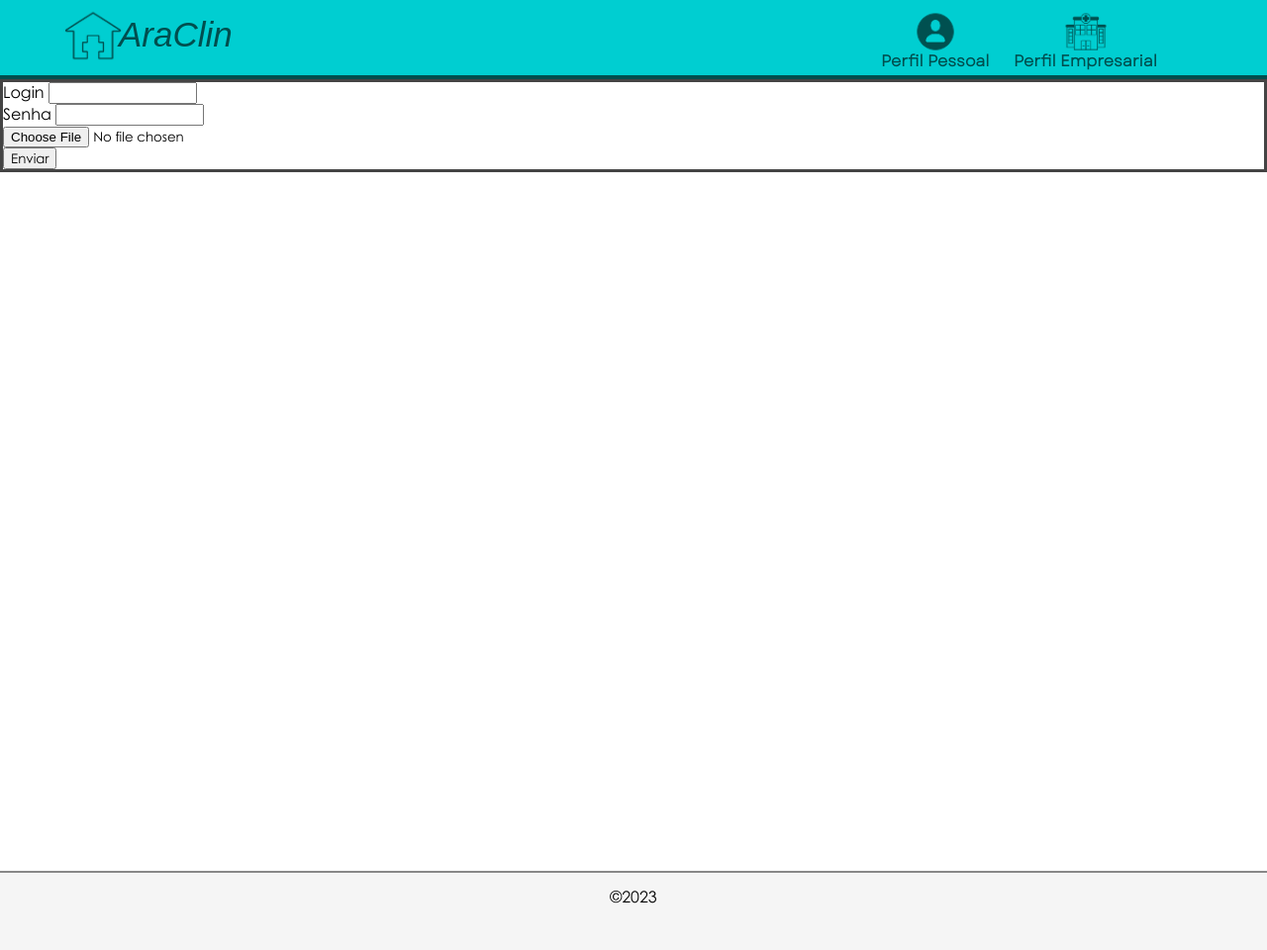
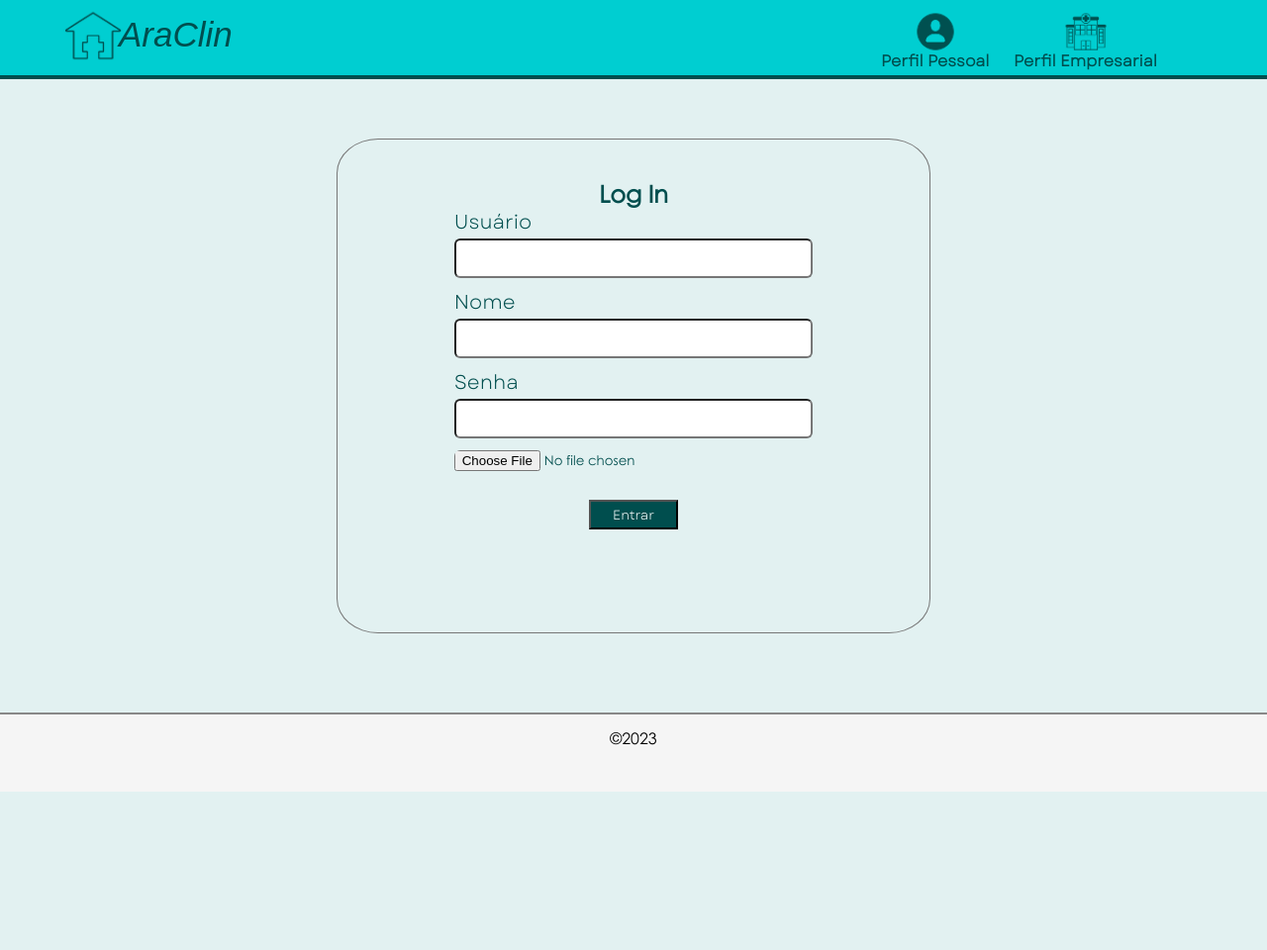
Before and after one commit to vertplay/integrador, a CodeIgniter 4 app: the page made by app/Views/user/login.php in a window 1280 px wide. Shown: the whole page at 99% size. After the commit the page ends 800 px from the top, so only its background shows below. Run offline with PHP 8.4 and a stand-in for CodeIgniter, Linux system fonts and the light colour scheme; the template is opened without the code that fills it, so the values that code supplies are empty; some libraries are stand-ins or nearby versions; some web fonts are replaced.

Commit message:
página de login

```diff
--- a/app/Controllers/Home.php
+++ b/app/Controllers/Home.php
@@ -17,9 +17,6 @@ class Home extends BaseController
 
 	}
 
-	public function list(){
-
-	}
 
 	//página de usuario/perfil
 	public function user($id){
--- a/app/Views/user/login.php
+++ b/app/Views/user/login.php
@@ -2,14 +2,17 @@
 
 	<?=$this->section('content')?>
 
-        <div class="menu-block" id="menu-block-user">
+        <div class="login-form formularios">
+            <h2>Log In</h2>
 			<form action="<?=base_url('login')?>" method="POST" enctype="multipart/form-data">
-                <label for="login">Login</label>
+                <label for="login">Usuário</label><br>
                     <input type="text" name="login" id="login" required><br>
-                <label for="senha">Senha</label>
+                <label for="nome">Nome</label><br>
+                    <input type="text" name="nome" id="nome" required><br>
+                <label for="senha">Senha</label><br>
                     <input type="password" name="senha" id="senha" required><br>
                     <input type="file" name="arquivo" required><br>
-                <button type="submit" name="registrar">Enviar</button>
+                <button type="submit" name="registrar">Entrar</button>
 	    	</form>
 		</div>
 
--- a/public/css/green.css
+++ b/public/css/green.css
@@ -1,12 +1,7 @@
 :root{
 	--menu-color:#00CED1;
 }
-body{
-	background:#ffffff;
-	background:var(--menu-color);
-	/*background-image:url("../img/bg-light.png");*/
-	/*background-attachment:fixed;*/
-}
+
 /*-----------------------MENU-----------------------------*/
 
 .menu-block{/*BOTÂO(CLICK) -> BLOCO DE MENU*/
--- a/public/css/structure.css
+++ b/public/css/structure.css
@@ -9,6 +9,7 @@
 :root{
 	--menu-color:#00CED1;
 	--menu-heigth:80px;
+	--background-color:#e2f1f1;
 }
 *{
 	margin:0;
@@ -28,6 +29,7 @@ i{
 }
 body{
 	max-width:100%;
+	background-color:var(--background-color);
 }
 /*-----------------index---------------------------------*/
 #index-center{
@@ -155,6 +157,7 @@ body{
 	font-size:20px;
 	color:#333333;
 	border-color: #555555;
+	background-color:var(--background-color);
 	background-image:url('../img/search-black.png');
 	background-size:36px 36px;
 	background-position:0px 9px;
@@ -162,7 +165,7 @@ body{
 
 }
 ::placeholder{
-color:#444444;
+	color:#444444;
 }
 
 /*---------------------BLOCO CENTRAL------------------------*/
@@ -170,10 +173,9 @@ color:#444444;
 	float:left;
 	width:100%;
 	margin-top:var(--menu-heigth);
-	background-color:#ffffff;
 	/*width:80%;
 	margin:55px 10% 5px 10%;*/
-	min-height:100vh;
+	min-height:calc(100vh - 160px);
 	border-width:0px;
 }
 .container-blocks{
@@ -183,9 +185,9 @@ color:#444444;
 	margin:15px;
 	border-width:2px;
 	transition:0.3s;
-	background:#666666;
+	background:var(--background-color);
 	border-style:solid;
-	border-color:#ffffff;
+	border-color:var(--background-color);
 	/*box-shadow: 0px 0px 4px 3px #666666;*/
 }
 	@media (min-width:840px){
@@ -205,6 +207,7 @@ color:#444444;
 	border-color:#004e4e;
 }
 	.container-blocks:hover > .container-block-text{
+		text-decoration:underline;
 		color:#000000;
 	}
 .container-blocks img{
@@ -217,6 +220,7 @@ color:#444444;
 	word-wrap: break-word;
 	text-transform:uppercase;
 	text-align:justify;
+	font-weight:bold;
 	text-indent:15%;
 	font-family:"garet";
 	font-size:17px;
@@ -239,6 +243,7 @@ color:#444444;
 	margin-bottom:0;
 	font-size:14px;
 	font-family:"garet";
+	font-weight:normal;
 }
 .container-block-text2{
 	position:relative;
@@ -365,136 +370,48 @@ color:#444444;
 	font-size:40px;
 	line-height:68%;
 }
-/*-----------------------PLAY-BAR----------------------------*/
-#play-bar{
-	position:fixed;
-	bottom:0;
-	padding:0;
-	left:0;
-	line-height:80%;
-	/*height:35px;*/
-	height:8px;
+/*-----------------------FORMULÁRIOS----------------------------*/
+.formularios{
+	display:block;
+	margin:60px auto 0px auto;
+	padding:40px;
+	width:600px;
+	max-width:95%;
+	min-height:500px;
+	border:1px solid #777777;
+	border-radius:7%;
+	text-align:center;
+	color:#004e4e;
+}
+.formularios  label{
+	display:inline-block;
 	width:100%;
-	max-width:100%;
-	border-style:solid;
-	border-width:2px;
-	border-bottom-width:0;
-	border-bottom-style:none;
-	overflow:hidden;
-	transition:0.3s;
-	z-index:10;
+	text-align:left;
+	text-indent: 15%;
+	font-family: 'garet';
+	font-size:20px;
 }
-#playlist{
-	position:fixed;
-	/*bottom:35px;*/
-	bottom:7px;
-	left:0;
-	width:100%;
-	border-style:solid;
-	border-bottom-style:none;
-	border-width:2px;
-	overflow-Y:auto;
-	overflow-X:hidden;
-	transition:0.2s linear;
-	height:0px;
-	max-height:calc((100vh - 50px - 35px) / 1);/*possible_height / x*/
-	text-align:center;
-	overflow:hidden;
+.formularios  input{
+	width:70%;
+	height:40px;
+	border-radius:6px;
+	margin:2px auto 10px auto;
 }
-	#album-art{
-		width:100%;
-		max-width:100%;
-		height:auto;
+.formularios button[type=submit]{
+	width:90px;
+	height:30px;
+	background-color:#004e4e;
+	font-family:'garet';
+	color:#ffffff;
+}
+	.formularios button[type=submit]:hover{
+		cursor:pointer;
+	}
+.formularios h2{
+	color:#004e4e;
+}
+.login-form{
 
-	}
-#audio-progress{
-	height:5px;
-	width:100%;
-	max-width:100%;
-	border-width:1px 2px 1px 2px;
-	border-style:solid;
-	z-index:20;
-	cursor:pointer;
-	user-select:none;
-	background:#c0c0c0;
-}
-	@media (min-width:1000px){
-		#play-bar{
-			width:80%;
-			left:10%;
-		}
-		#playlist{
-			width:80%;
-			left:10%;
-		}
-
-	}
-#atual-progress{
-	width:0;
-	max-width:100%;
-	min-height:3px;
-	height:3px;
-	max-height:3px;
-	transition:0.5s linear;
-	user-select:none;
-	background:#00bfff;
-	resize:none;
-}
-#volume-level{
-	height:5px;
-	width:100px;
-	max-width:100px;
-	border-width:1px 2px 1px 2px;
-	border-style:solid;
-	z-index:20;
-	float:left;
-	cursor:pointer;
-	user-select:none;
-	background:#c0c0c0;
-	margin-top:11px;
-}
-#atual-volume{
-	width:0;
-	max-width:100%;
-	min-height:3px;
-	height:3px;
-	max-height:3px;
-	transition:0.5s linear;
-	float:left;
-	z-index:21;
-	user-select:none;
-	background:#00bfff;
-	resize:none;
-}
-#music-name{
-	float:left;
-	width:calc(100% - 163px - 35px - 100px);
-	height:100%;
-	font-size:16px;
-	line-height:150%;
-	white-space: nowrap;
-	overflow:hidden;
-	text-overflow:ellipsis;
-	transition:0.3s;
-}
-#music-timer{
-	float:left;
-	width:35px;
-	height:100%;
-	font-size:16px;
-	line-height:150%;
-	transition:0.3s;
-	user-select:none;
-}
-#audio-controls{
-	float:left;
-	width:163px;
-	height:100%;
-}
-#audio-controls i{
-	font-size:29px;
-	user-select:none;
-	transition:0.3s;
 }
 /*------------------------FOOTER-----------------------------*/
 footer{/*RODAPÉ*/
```
